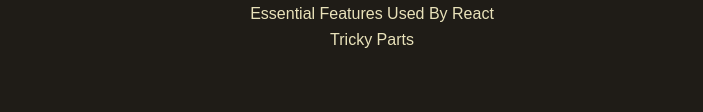
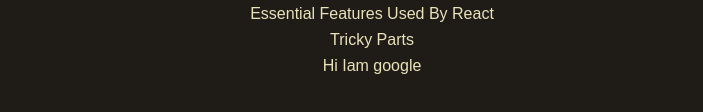
Before and after one commit to Kishoreks1/Free, a website built with Parcel: page JAVA SCRIPT/1st JAVA SCRIPT/index.html in a window 1280 px wide. Shown: the part 318-430 px from the top of the page, without its empty margins (288-991 px from the left). Built offline with nearby package versions, Linux system fonts and the light colour scheme.

Commit message:
first commit

```diff
--- a/JAVA SCRIPT/1st JAVA SCRIPT/index.html
+++ b/JAVA SCRIPT/1st JAVA SCRIPT/index.html
@@ -22,6 +22,7 @@
             <li>Browser APIs & The DOM</li>
             <li>Essential Features Used By React</li>
             <li>Tricky Parts</li>
+            <li>Hi Iam google</li>
         </ul>
     </body>
 </html>
```
